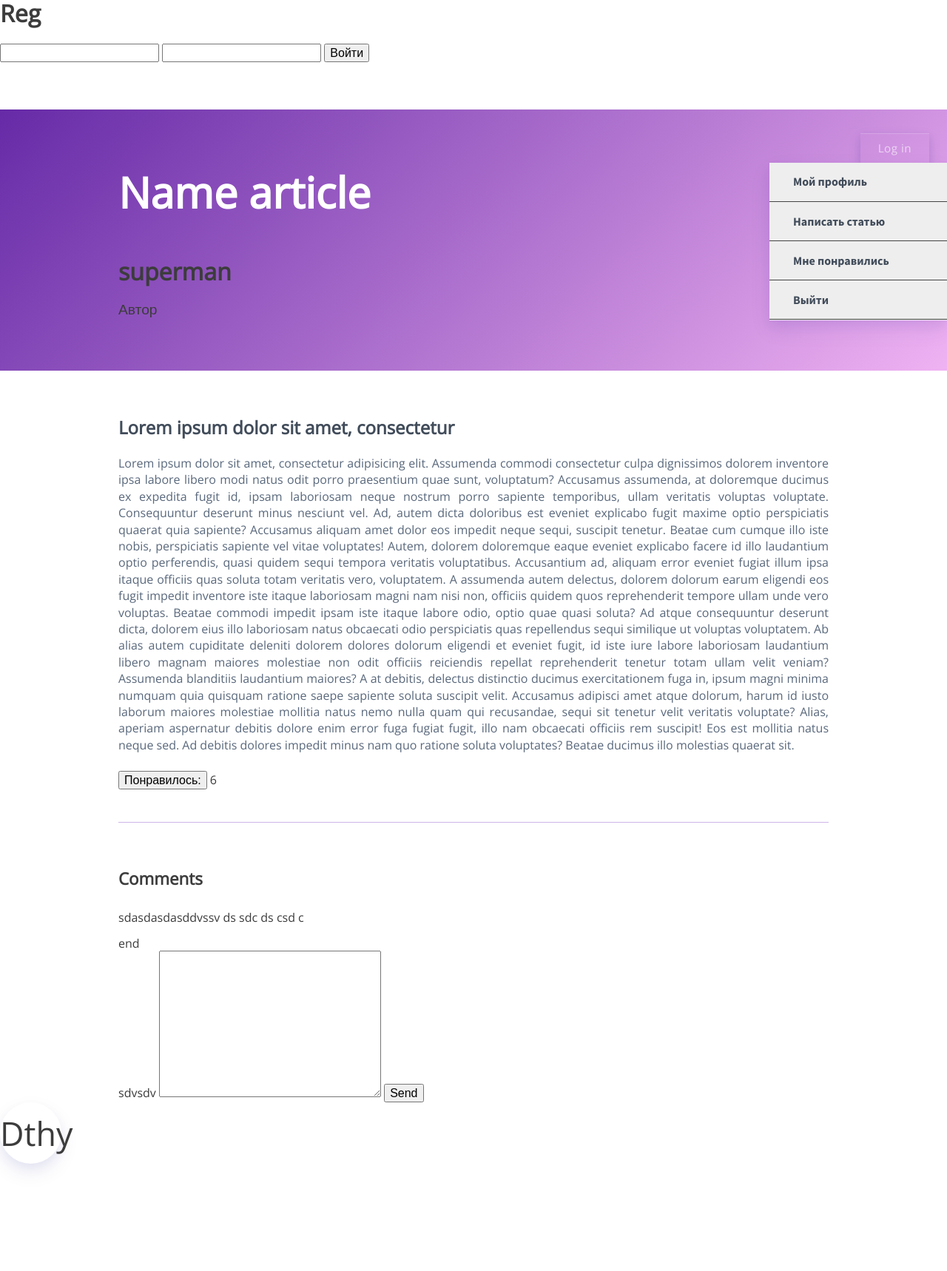
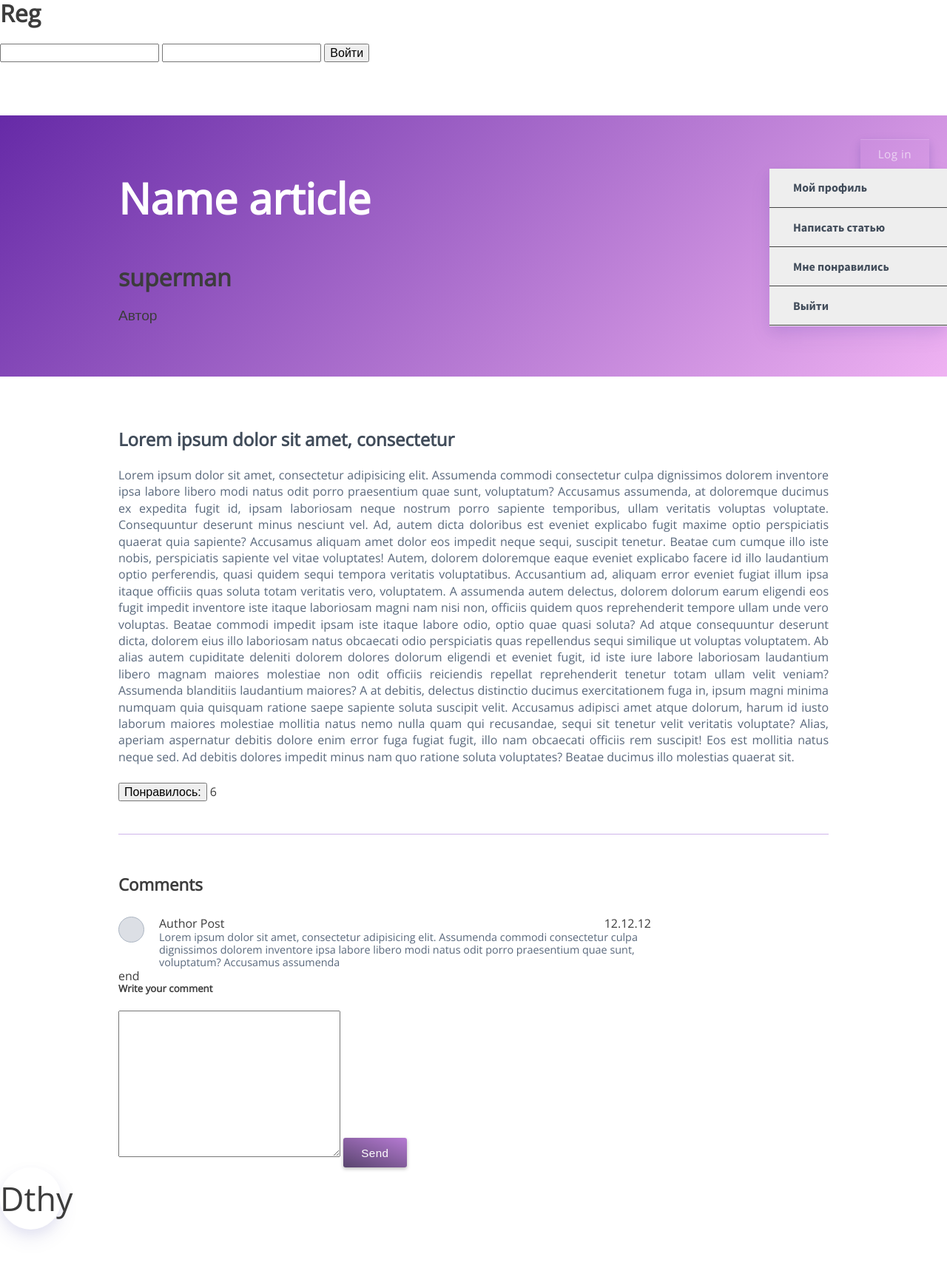
Before and after one commit to AleksBasko/PyBlog, a Django app: page /articles/get/16 in a window 1280 px wide. Shown: the whole page at 74% size. Before the commit the page ends 1583 px from the top, so only its background shows below. Run offline with Django 3.2, Linux system fonts and the light colour scheme; data comes from the database, SQL or seed files in the repository; some libraries are stand-ins or nearby versions.

Commit message:
comment style

```diff
--- a/static-src/src/style/part/elements/buttons.scss
+++ b/static-src/src/style/part/elements/buttons.scss
@@ -14,6 +14,7 @@ button {
     letter-spacing: .03rem;
     cursor: pointer;
     touch-action: auto;
+    border: none;
 }
 
 .btn-to-main {
--- a/static-src/src/style/part/pages/article.page.scss
+++ b/static-src/src/style/part/pages/article.page.scss
@@ -45,8 +45,8 @@
 
 .article {
     padding: {
-        top: 4rem;
-        bottom: 4rem;
+        top: 4.5rem;
+        bottom: 3.5rem;
     };
 }
 .article__author {
@@ -78,11 +78,40 @@
 }
 
 .comments {
-
+    width: 75%;
 }
 
+.comment__avatar {
+    width: 35px;
+    min-width: 35px;
+    height: 35px;
+    border-radius: 50%;
+    display: inline-block;
+    vertical-align: middle;
+    overflow: hidden;
+    text-align: center;
+    background-color: #dcdfe5;
+    border: 1px solid #acb6c3;
+}
+
+.comment__block {
+    width: calc(100% - 55px);
+}
+
+.comment__text {
+    color: $color-grey;
+    font-size: .9rem;
+}
 .comments__title {
     font-size: 1.4rem;
+}
+
+.add-comment__btn {
+    //background: #b67ad3;
+    background: linear-gradient(20deg,#59456e 0%,#b67ad3 100%);
+    box-shadow: 0 2px 5px rgba(0,0,0,.26);
+    border-radius: 3px;
+    //box-shadow: 0 10px 20px rgba(0,0,0,0.19), 0 6px 6px rgba(0,0,0,0.23);
 }
 
 // тень для меню 0 0px 15px rgba(0,0,0,0.06)
--- a/static/style/main.css
+++ b/static/style/main.css
@@ -544,6 +544,7 @@ button {
     text-align: center;
     letter-spacing: .03rem;
     color: #fff;
+    border: none;
     -ms-touch-action: auto;
     touch-action: auto;
 }
@@ -857,8 +858,8 @@ h4 {
 }
 
 .article {
-    padding-top: 4rem;
-    padding-bottom: 4rem;
+    padding-top: 4.5rem;
+    padding-bottom: 3.5rem;
 }
 
 .article__author {
@@ -887,8 +888,43 @@ h4 {
     color: #414c5a;
 }
 
+.comments {
+    width: 75%;
+}
+
+.comment__avatar {
+    display: inline-block;
+    overflow: hidden;
+    width: 35px;
+    min-width: 35px;
+    height: 35px;
+    text-align: center;
+    vertical-align: middle;
+    border: 1px solid #acb6c3;
+    border-radius: 50%;
+    background-color: #dcdfe5;
+}
+
+.comment__block {
+    width: calc(100% - 55px);
+}
+
+.comment__text {
+    font-size: .9rem;
+    color: #59687c;
+}
+
 .comments__title {
     font-size: 1.4rem;
+}
+
+.add-comment__btn {
+    border-radius: 3px;
+    background: -webkit-linear-gradient(70deg, #59456e 0%, #b67ad3 100%);
+    background: -o-linear-gradient(70deg, #59456e 0%, #b67ad3 100%);
+    background: linear-gradient(20deg, #59456e 0%, #b67ad3 100%);
+    -webkit-box-shadow: 0 2px 5px rgba(0, 0, 0, .26);
+    box-shadow: 0 2px 5px rgba(0, 0, 0, .26);
 }
 
 .login {
--- a/templates/article/article.html
+++ b/templates/article/article.html
@@ -75,17 +75,37 @@
 
                     {% for item in comments %}
                         <div class="comment">
-                            <p>{{ item.comments_text }}</p>
+                            {#                            <p>{{ item.comments_text }}</p>#}
+                            <div class="comment__row row-flex">
+                                <div class="comment__avatar"></div>
+                                <div class="comment__block">
+                                    <div class="comment__header row-flex">
+                                        <div class="comment__author">
+                                            Author Post
+                                        </div>
+                                        <div class="comment__date">
+                                            12.12.12
+                                        </div>
+                                    </div>
+                                    <div class="comment__text">
+                                        Lorem ipsum dolor sit amet, consectetur adipisicing elit. Assumenda commodi consectetur culpa
+                                        dignissimos dolorem inventore ipsa labore libero modi natus odit porro praesentium quae sunt,
+                                        voluptatum? Accusamus assumenda
+                                    </div>
+                                </div>
+
+                            </div>
+
                             <span>end</span>
                         </div>
                     {% endfor %}
                 </div>
                 <div class="add-comment">
+                    <h5 class="add-comment__title">Write your comment</h5>
                     <form id="send-commit">
                         {% csrf_token %}
-                        <label for="comment-text">sdvsdv</label>
                         <textarea name="content" id="comment-text" cols="30" rows="10"></textarea>
-                        <button type="submit">Send</button>
+                        <button class="add-comment__btn btn" type="submit">Send</button>
                     </form>
                 </div>
 
```
